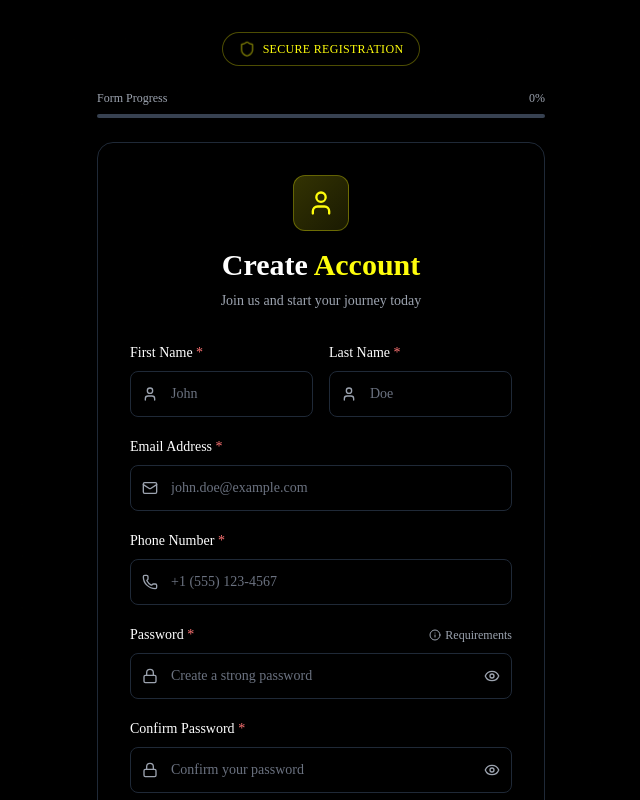
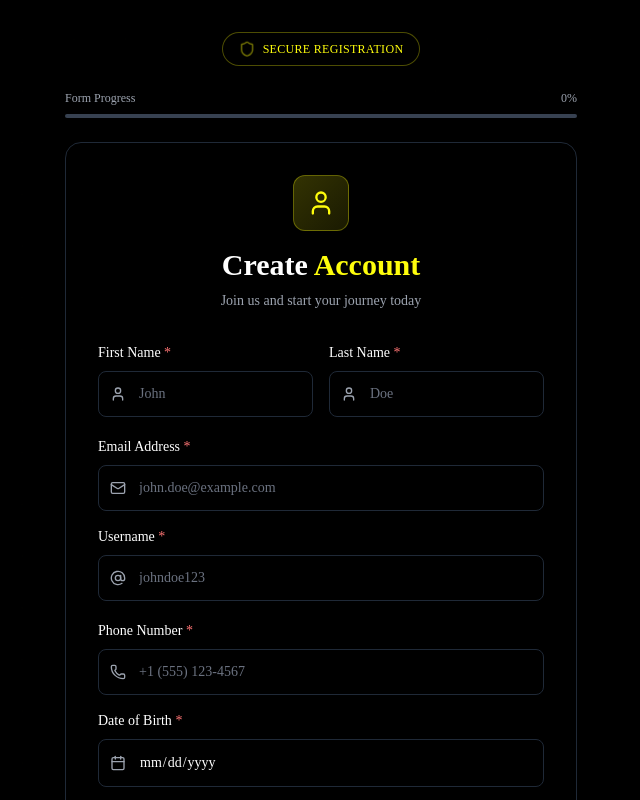
Before and after one commit to NiyiRoyce/Sellfastpayfast, a React (Create React App) app: page /signup in a window 1280 px wide. Shown: the top 800 px of the page, without its empty margins (319-959 px from the left). Built offline with nearby package versions, Linux system fonts and the light colour scheme.

Commit message:
modified signup page

```diff
--- a/src/components/signUp/signUp.tsx
+++ b/src/components/signUp/signUp.tsx
@@ -1,13 +1,16 @@
 import React, { useState, useEffect, useCallback } from "react";
-import { Eye, EyeOff, Lock, Mail, Shield, User, Phone, X, Info, CheckCircle, AlertCircle } from "lucide-react";
+import { Eye, EyeOff, Lock, Mail, Shield, User, Phone, X, Info, CheckCircle, AlertCircle, Calendar, AtSign } from "lucide-react";
 
 interface FormData {
-  firstName: string;
-  lastName: string;
+  firstname: string;
+  lastname: string;
   email: string;
+  username: string;
   phone: string;
+  dateOfBirth: string;
   password: string;
   confirmPassword: string;
+  role: string;
 }
 
 interface FormErrors {
@@ -29,12 +32,15 @@ interface PasswordStrength {
 
 const SignUp = () => {
   const [formData, setFormData] = useState<FormData>({
-    firstName: "",
-    lastName: "",
+    firstname: "",
+    lastname: "",
     email: "",
+    username: "",
     phone: "",
+    dateOfBirth: "",
     password: "",
-    confirmPassword: ""
+    confirmPassword: "",
+    role: "user"
   });
 
   const [showPassword, setShowPassword] = useState(false);
@@ -56,6 +62,25 @@ const SignUp = () => {
     const cleanPhone = phone.replace(/[\s\-\(\)]/g, '');
     const phoneRegex = /^[\+]?[1-9][\d]{7,15}$/;
     return phoneRegex.test(cleanPhone);
+  };
+
+  const validateUsername = (username: string): boolean => {
+    // Username should be 3-20 characters, alphanumeric and underscores only
+    const usernameRegex = /^[a-zA-Z0-9_]{3,20}$/;
+    return usernameRegex.test(username);
+  };
+
+  const validateDateOfBirth = (dateOfBirth: string): boolean => {
+    if (!dateOfBirth) return false;
+    const today = new Date();
+    const birthDate = new Date(dateOfBirth);
+    const age = today.getFullYear() - birthDate.getFullYear();
+    const monthDiff = today.getMonth() - birthDate.getMonth();
+
+    if (monthDiff < 0 || (monthDiff === 0 && today.getDate() < birthDate.getDate())) {
+      return age - 1 >= 13; // Must be at least 13 years old
+    }
+    return age >= 13;
   };
 
   const validatePassword = (password: string): PasswordStrength => {
@@ -96,16 +121,16 @@ const SignUp = () => {
     const newErrors: FormErrors = {};
 
     // Name validation
-    if (!formData.firstName.trim()) {
-      newErrors.firstName = "First name is required";
-    } else if (formData.firstName.trim().length < 2) {
-      newErrors.firstName = "First name must be at least 2 characters";
+    if (!formData.firstname.trim()) {
+      newErrors.firstname = "First name is required";
+    } else if (formData.firstname.trim().length < 2) {
+      newErrors.firstname = "First name must be at least 2 characters";
     }
 
-    if (!formData.lastName.trim()) {
-      newErrors.lastName = "Last name is required";
-    } else if (formData.lastName.trim().length < 2) {
-      newErrors.lastName = "Last name must be at least 2 characters";
+    if (!formData.lastname.trim()) {
+      newErrors.lastname = "Last name is required";
+    } else if (formData.lastname.trim().length < 2) {
+      newErrors.lastname = "Last name must be at least 2 characters";
     }
 
     // Email validation
@@ -115,11 +140,25 @@ const SignUp = () => {
       newErrors.email = "Please enter a valid email address";
     }
 
+    // Username validation
+    if (!formData.username.trim()) {
+      newErrors.username = "Username is required";
+    } else if (!validateUsername(formData.username)) {
+      newErrors.username = "Username must be 3-20 characters, letters, numbers, and underscores only";
+    }
+
     // Phone validation
     if (!formData.phone.trim()) {
       newErrors.phone = "Phone number is required";
     } else if (!validatePhone(formData.phone)) {
       newErrors.phone = "Please enter a valid phone number";
+    }
+
+    // Date of birth validation
+    if (!formData.dateOfBirth.trim()) {
+      newErrors.dateOfBirth = "Date of birth is required";
+    } else if (!validateDateOfBirth(formData.dateOfBirth)) {
+      newErrors.dateOfBirth = "You must be at least 13 years old";
     }
 
     // Password validation
@@ -203,13 +242,16 @@ const SignUp = () => {
     }
 
     try {
+      // Prepare data to match backend schema exactly
       const sanitizedData = {
-        firstName: formData.firstName.trim(),
-        lastName: formData.lastName.trim(),
+        firstname: formData.firstname.trim(),
+        lastname: formData.lastname.trim(),
         email: formData.email.trim().toLowerCase(),
+        username: formData.username.trim(),
         phone: formData.phone.replace(/[\s\-\(\)]/g, ''),
+        dateOfBirth: formData.dateOfBirth,
         password: formData.password,
-        confirmPassword: formData.confirmPassword
+        role: formData.role
       };
 
       const response = await fetch("https://sellfastpayfast-backend.onrender.com/api/auth/sign-up-one", {
@@ -249,7 +291,7 @@ const SignUp = () => {
   const isFormValid = validateForm().isValid;
 
   // Form progress calculation
-  const requiredFields = ['firstName', 'lastName', 'email', 'phone', 'password', 'confirmPassword'];
+  const requiredFields = ['firstname', 'lastname', 'email', 'username', 'phone', 'dateOfBirth', 'password', 'confirmPassword'];
   const filledFields = requiredFields.filter(field => formData[field as keyof FormData].trim() !== '');
   const formProgress = Math.round((filledFields.length / requiredFields.length) * 100);
 
@@ -266,7 +308,7 @@ const SignUp = () => {
       <div className="absolute top-20 left-20 w-32 h-32 bg-[#FEFD0C]/5 rounded-full blur-xl animate-pulse"></div>
       <div className="absolute bottom-20 right-20 w-48 h-48 bg-[#FEFD0C]/3 rounded-full blur-2xl animate-pulse"></div>
 
-      <div className="relative z-10 w-full max-w-md">
+      <div className="relative z-10 w-full max-w-lg">
         {/* Security Badge */}
         <div className="flex justify-center mb-6">
           <div className="bg-black/90 backdrop-blur-sm border border-[#FEFD0C]/30 rounded-full px-4 py-2 flex items-center space-x-2">
@@ -332,19 +374,19 @@ const SignUp = () => {
             {/* Name Fields */}
             <div className="grid grid-cols-2 gap-4">
               <div className="space-y-2">
-                <label htmlFor="firstName" className="block text-sm font-medium text-white">
+                <label htmlFor="firstname" className="block text-sm font-medium text-white">
                   First Name <span className="text-red-400">*</span>
                 </label>
                 <div className="relative">
                   <User className="absolute left-3 top-1/2 transform -translate-y-1/2 text-gray-400 w-4 h-4" />
                   <input
-                    id="firstName"
+                    id="firstname"
                     type="text"
-                    value={formData.firstName}
-                    onChange={(e) => handleInputChange('firstName', e.target.value)}
-                    onBlur={() => handleBlur('firstName')}
+                    value={formData.firstname}
+                    onChange={(e) => handleInputChange('firstname', e.target.value)}
+                    onBlur={() => handleBlur('firstname')}
                     className={`w-full bg-black/40 border text-white rounded-lg py-3 pl-10 pr-4 text-sm placeholder-gray-500 transition-all duration-200 focus:outline-none focus:bg-black/60 focus:ring-1 ${
-                      errors.firstName
+                      errors.firstname
                         ? 'border-red-500 focus:border-red-500 focus:ring-red-500/20'
                         : 'border-gray-800 focus:border-[#FEFD0C]/50 focus:ring-[#FEFD0C]/20'
                     }`}
@@ -353,28 +395,28 @@ const SignUp = () => {
                     required
                   />
                 </div>
-                {errors.firstName && (
+                {errors.firstname && (
                   <p className="text-red-400 text-xs flex items-center space-x-1">
                     <AlertCircle className="w-3 h-3" />
-                    <span>{errors.firstName}</span>
+                    <span>{errors.firstname}</span>
                   </p>
                 )}
               </div>
 
               <div className="space-y-2">
-                <label htmlFor="lastName" className="block text-sm font-medium text-white">
+                <label htmlFor="lastname" className="block text-sm font-medium text-white">
                   Last Name <span className="text-red-400">*</span>
                 </label>
                 <div className="relative">
                   <User className="absolute left-3 top-1/2 transform -translate-y-1/2 text-gray-400 w-4 h-4" />
                   <input
-                    id="lastName"
+                    id="lastname"
                     type="text"
-                    value={formData.lastName}
-                    onChange={(e) => handleInputChange('lastName', e.target.value)}
-                    onBlur={() => handleBlur('lastName')}
+                    value={formData.lastname}
+                    onChange={(e) => handleInputChange('lastname', e.target.value)}
+                    onBlur={() => handleBlur('lastname')}
                     className={`w-full bg-black/40 border text-white rounded-lg py-3 pl-10 pr-4 text-sm placeholder-gray-500 transition-all duration-200 focus:outline-none focus:bg-black/60 focus:ring-1 ${
-                      errors.lastName
+                      errors.lastname
                         ? 'border-red-500 focus:border-red-500 focus:ring-red-500/20'
                         : 'border-gray-800 focus:border-[#FEFD0C]/50 focus:ring-[#FEFD0C]/20'
                     }`}
@@ -383,16 +425,17 @@ const SignUp = () => {
                     required
                   />
                 </div>
-                {errors.lastName && (
+                {errors.lastname && (
                   <p className="text-red-400 text-xs flex items-center space-x-1">
                     <AlertCircle className="w-3 h-3" />
-                    <span>{errors.lastName}</span>
+                    <span>{errors.lastname}</span>
                   </p>
                 )}
               </div>
             </div>
 
-            {/* Email Field */}
+            {/* Email and Username Fields */}
+            <div className="grid grid-cols-1 gap-4">
               <div className="space-y-2">
                 <label htmlFor="email" className="block text-sm font-medium text-white">
                   Email Address <span className="text-red-400">*</span>
@@ -423,7 +466,39 @@ const SignUp = () => {
                 )}
               </div>
 
-            {/* Phone Field */}
+              <div className="space-y-2">
+                <label htmlFor="username" className="block text-sm font-medium text-white">
+                  Username <span className="text-red-400">*</span>
+                </label>
+                <div className="relative">
+                  <AtSign className="absolute left-3 top-1/2 transform -translate-y-1/2 text-gray-400 w-4 h-4" />
+                  <input
+                    id="username"
+                    type="text"
+                    value={formData.username}
+                    onChange={(e) => handleInputChange('username', e.target.value)}
+                    onBlur={() => handleBlur('username')}
+                    className={`w-full bg-black/40 border text-white rounded-lg py-3 pl-10 pr-4 text-sm placeholder-gray-500 transition-all duration-200 focus:outline-none focus:bg-black/60 focus:ring-1 ${
+                      errors.username
+                        ? 'border-red-500 focus:border-red-500 focus:ring-red-500/20'
+                        : 'border-gray-800 focus:border-[#FEFD0C]/50 focus:ring-[#FEFD0C]/20'
+                    }`}
+                    placeholder="johndoe123"
+                    autoComplete="username"
+                    required
+                  />
+                </div>
+                {errors.username && (
+                  <p className="text-red-400 text-xs flex items-center space-x-1">
+                    <AlertCircle className="w-3 h-3" />
+                    <span>{errors.username}</span>
+                  </p>
+                )}
+              </div>
+            </div>
+
+            {/* Phone and Date of Birth Fields */}
+            <div className="grid grid-cols-1 gap-4">
               <div className="space-y-2">
                 <label htmlFor="phone" className="block text-sm font-medium text-white">
                   Phone Number <span className="text-red-400">*</span>
@@ -452,6 +527,36 @@ const SignUp = () => {
                     <span>{errors.phone}</span>
                   </p>
                 )}
+              </div>
+
+              <div className="space-y-2">
+                <label htmlFor="dateOfBirth" className="block text-sm font-medium text-white">
+                  Date of Birth <span className="text-red-400">*</span>
+                </label>
+                <div className="relative">
+                  <Calendar className="absolute left-3 top-1/2 transform -translate-y-1/2 text-gray-400 w-4 h-4" />
+                  <input
+                    id="dateOfBirth"
+                    type="date"
+                    value={formData.dateOfBirth}
+                    onChange={(e) => handleInputChange('dateOfBirth', e.target.value)}
+                    onBlur={() => handleBlur('dateOfBirth')}
+                    max={new Date(new Date().setFullYear(new Date().getFullYear() - 13)).toISOString().split('T')[0]}
+                    className={`w-full bg-black/40 border text-white rounded-lg py-3 pl-10 pr-4 text-sm placeholder-gray-500 transition-all duration-200 focus:outline-none focus:bg-black/60 focus:ring-1 ${
+                      errors.dateOfBirth
+                        ? 'border-red-500 focus:border-red-500 focus:ring-red-500/20'
+                        : 'border-gray-800 focus:border-[#FEFD0C]/50 focus:ring-[#FEFD0C]/20'
+                    }`}
+                    required
+                  />
+                </div>
+                {errors.dateOfBirth && (
+                  <p className="text-red-400 text-xs flex items-center space-x-1">
+                    <AlertCircle className="w-3 h-3" />
+                    <span>{errors.dateOfBirth}</span>
+                  </p>
+                )}
+              </div>
             </div>
 
             {/* Password Field */}
```
Lines whose indentation alone changed are shown as unchanged.
